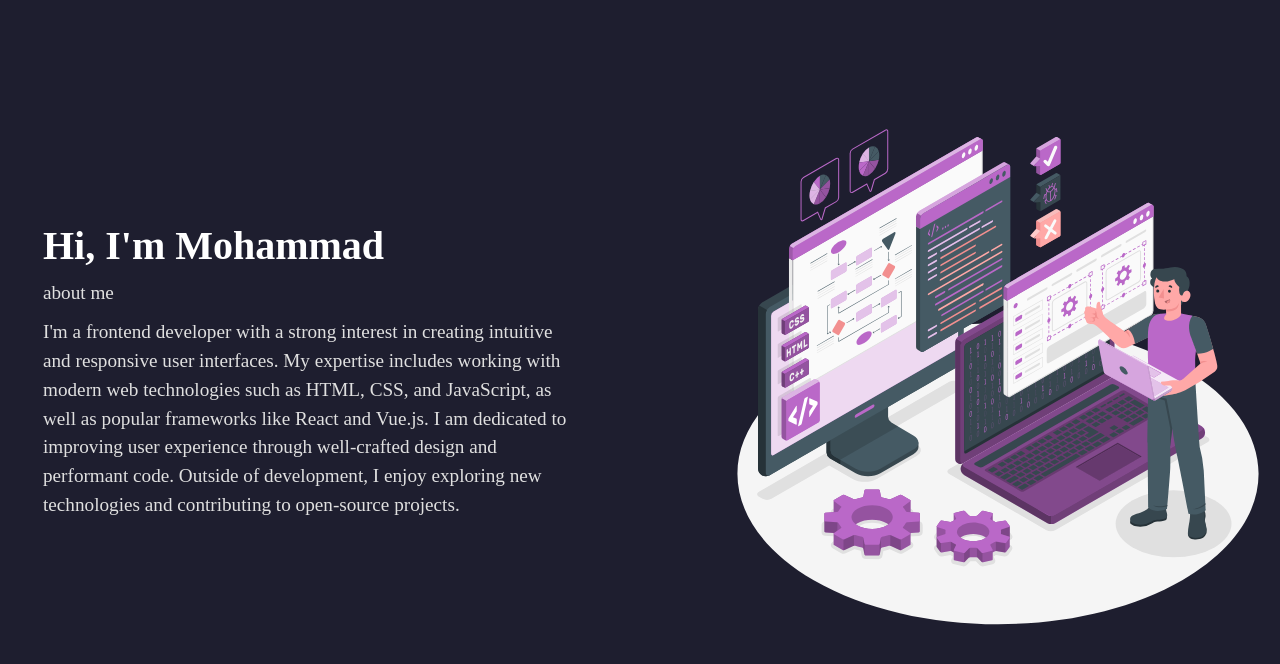
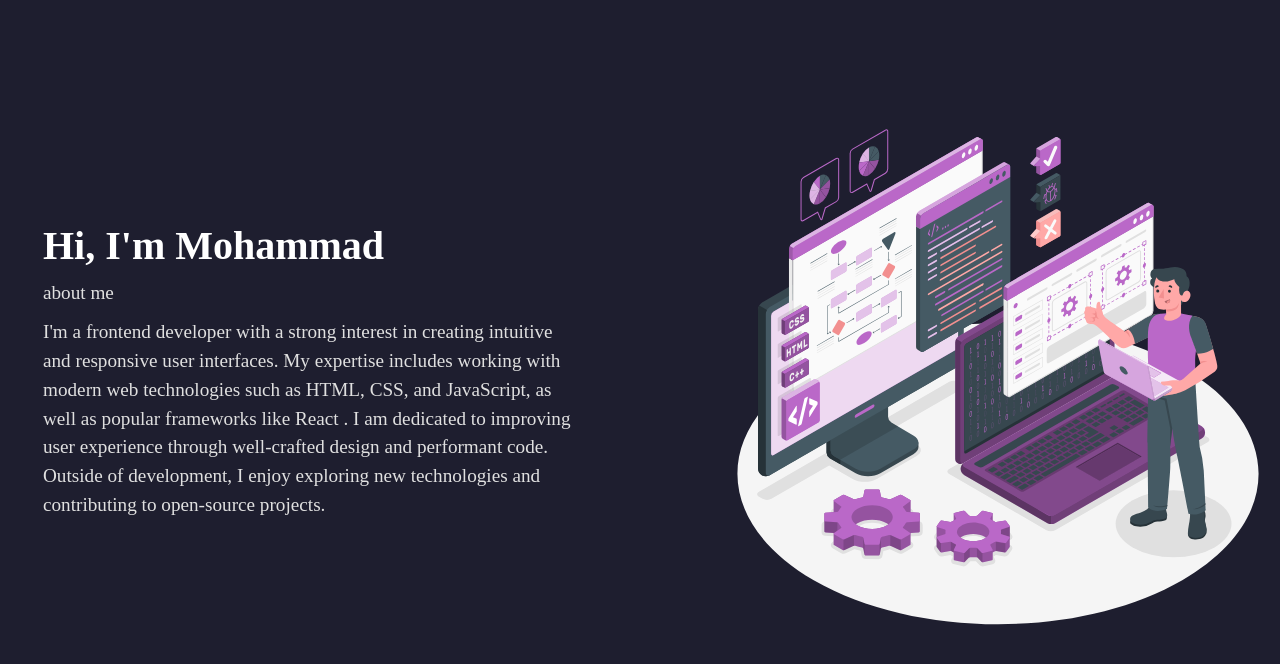
Before and after one commit to m-mohammad-d/portfolio, a React (Vite) app: page / in a window 1280 px wide. Shown: the top 664 px of the page. Built offline with nearby package versions, Linux system fonts and the light colour scheme.

Commit message:
update header content

```diff
--- a/src/Components/Header/Header.tsx
+++ b/src/Components/Header/Header.tsx
@@ -12,10 +12,10 @@ function Header() {
           I'm a frontend developer with a strong interest in creating intuitive
           and responsive user interfaces. My expertise includes working with
           modern web technologies such as HTML, CSS, and JavaScript, as well as
-          popular frameworks like React and Vue.js. I am dedicated to improving
-          user experience through well-crafted design and performant code.
-          Outside of development, I enjoy exploring new technologies and
-          contributing to open-source projects.
+          popular frameworks like React . I am dedicated to improving user
+          experience through well-crafted design and performant code. Outside of
+          development, I enjoy exploring new technologies and contributing to
+          open-source projects.
         </p>
       </div>
 
```
